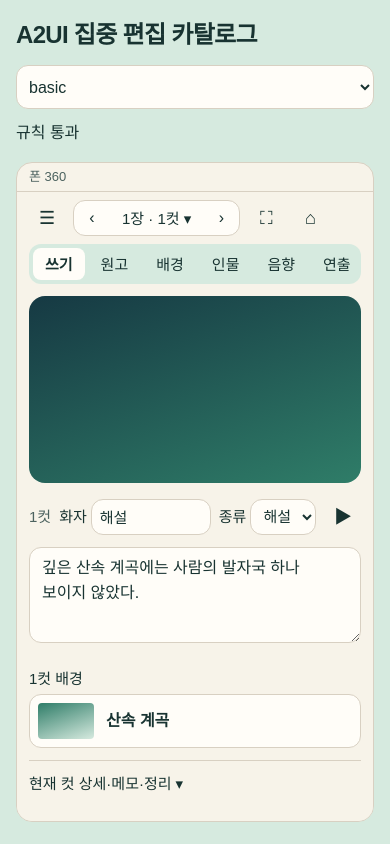
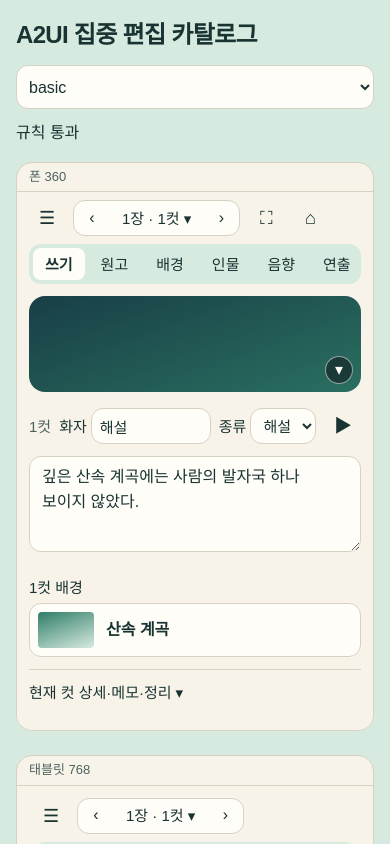
Before and after one commit to LUCKYBRIDGE/new-knolstory, a Next.js app in the folder apps/web/: page /a2ui-catalog in a window 390 px wide. Shown: the top 844 px of the page. Built offline with nearby package versions, Linux system fonts and the light colour scheme.

Commit message:
feat(ui): A2UI 카탈로그 Stage에 폰 무대 띠(phoneStrip)와 접고 펴기 동작 추가
Co-Authored-By: Claude Opus 5.5 <noreply@anthropic.com>

```diff
--- a/apps/web/components/a2ui/focus-surface.module.css
+++ b/apps/web/components/a2ui/focus-surface.module.css
@@ -97,3 +97,8 @@
 /* In a tool row every field puts its label above the control, like the real list screens; the CurrentCut head keeps them inline. */
 .toolGroup>.choice{display:grid;gap:4px;flex:1 1 120px;min-height:0}
 .toolGroup>.choice>select{width:100%}
+.stageWrap{position:relative}
+.stageWrap[data-stage-strip=strip]{height:96px;overflow:hidden;border-radius:var(--radius-panel)}
+.stageWrap[data-stage-strip=strip]>.stage{position:absolute;left:0;right:0;top:48px;transform:translateY(-40%)}
+.stageToggle{position:absolute;inset:0;display:grid;justify-items:end;align-items:end;padding:8px;min-height:0;border:0;background:transparent;color:var(--white);cursor:pointer}
+.stageToggle>span{display:inline-grid;place-items:center;width:28px;height:28px;border:1px solid #fff8;border-radius:50%;background:#183331d9}
--- a/apps/web/components/a2ui/focus-surface.tsx
+++ b/apps/web/components/a2ui/focus-surface.tsx
@@ -48,7 +48,13 @@ export const focusRenderers:Record<FocusComponentName,Renderer>={
    onClick={()=>{if(task!==c.selected&&c.change&&typeof c.change==='object'&&'event' in c.change)ctx.fire(c.id,{event:{...(c.change as {event:object}).event,context:{task}}});}}>
    {TASK_LABELS[task as keyof typeof TASK_LABELS]}</button>)}
  </nav>,
- Stage:(c,ctx)=><div className={styles.stage} data-orientation={String(c.orientation)} role="img" aria-label={text(ctx,c.name)}/>,
+ Stage:(c,ctx)=>{
+  const strip=c.phoneStrip===true&&ctx.device==='phone';
+  return <div className={styles.stageWrap} data-stage-strip={strip?'strip':undefined}>
+   <div className={styles.stage} data-orientation={String(c.orientation)} role="img" aria-label={text(ctx,c.name)}/>
+   {strip&&<button type="button" className={styles.stageToggle} aria-expanded={false} aria-label="무대 펼치기" title="무대 펼치기" onClick={()=>ctx.fire(c.id,c.toggle)}><span aria-hidden="true">▾</span></button>}
+  </div>;
+ },
  CurrentCut:(c,ctx)=><div className={styles.current} data-a2ui-current-cut>
   <div className={styles.currentHead}>
    <span className={styles.cutNumber}>{text(ctx,c.cut)}컷</span>
--- a/packages/ui/src/a2ui/focus-editor-catalog.json
+++ b/packages/ui/src/a2ui/focus-editor-catalog.json
@@ -187,7 +187,7 @@
     },
     "Stage": {
       "type": "object",
-      "description": "The single Ren'Py scene for the current cut. Only on tasks that need the scene.",
+      "description": "The single Ren'Py scene for the current cut. Only on tasks that need the scene. With phoneStrip, a portrait phone starts with a 96px strip (background and characters) and one toggle opens or closes it; the choice is remembered on the device.",
       "allowedParents": [
         "FocusScreen"
       ],
@@ -208,6 +208,12 @@
         "name": {
           "$ref": "common_types.json#/$defs/DynamicString",
           "maxLength": 24
+        },
+        "phoneStrip": {
+          "type": "boolean"
+        },
+        "toggle": {
+          "$ref": "common_types.json#/$defs/Action"
         }
       },
       "required": [
--- a/packages/ui/src/a2ui/screens/basic.json
+++ b/packages/ui/src/a2ui/screens/basic.json
@@ -108,7 +108,13 @@
      "id": "stage",
      "component": "Stage",
      "orientation": "landscape",
-     "name": "현재 컷 장면"
+     "name": "현재 컷 장면",
+     "phoneStrip": true,
+     "toggle": {
+      "event": {
+       "name": "toggleStageStrip"
+      }
+     }
     },
     {
      "id": "current",
--- a/packages/ui/src/a2ui/surface.ts
+++ b/packages/ui/src/a2ui/surface.ts
@@ -287,6 +287,7 @@ export function controlNames(surface:Surface,device:Device,fromId='root'):string
    case 'Button':case 'Slider':case 'TextArea':names.push(read(c.label));break;
    case 'Choice':case 'TextField':names.push(read(c.name??c.label));break;
    case 'CutCard':names.push(c.side==='previous'?'이전 컷':'다음 컷');break;
+   case 'Stage':if(c.phoneStrip===true&&device==='phone')names.push('무대 펼치기');break;
    case 'CurrentCut':
     for(const child of childIds(c))visit(child);
     names.push('이 컷부터 재생');
```
Also changed, not shown: 1 other file (tests, documents, lock files or other folders).
